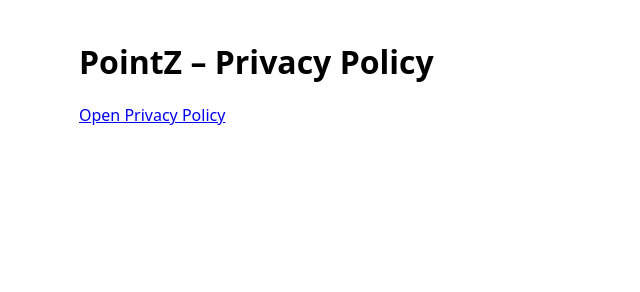
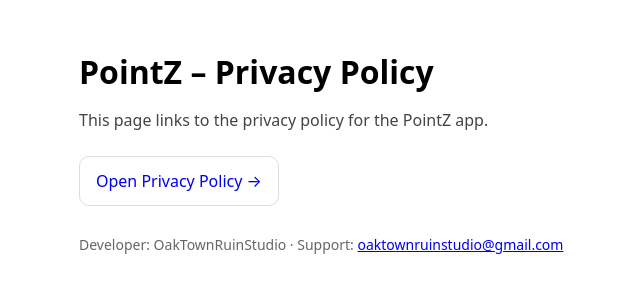
Before and after one commit to oaktownruinstudio/Pointz, a plain HTML site: page index.html in a window 1280 px wide. Shown: the whole page, without its empty margins (111-751 px from the left). Drawn offline with Linux system fonts and the light colour scheme.

Commit message:
Update index.html

```diff
--- a/index.html
+++ b/index.html
@@ -5,8 +5,19 @@
   <meta name="viewport" content="width=device-width, initial-scale=1" />
   <title>PointZ – Privacy Policy</title>
 </head>
-<body style="font-family: system-ui, sans-serif; max-width: 900px; margin: 40px auto; padding: 0 16px;">
-  <h1>PointZ – Privacy Policy</h1>
-  <p><a href="privacy.html">Open Privacy Policy</a></p>
+<body style="font-family: system-ui, -apple-system, Segoe UI, Roboto, sans-serif; max-width: 900px; margin: 48px auto; padding: 0 16px; line-height: 1.5;">
+  <h1 style="margin: 0 0 12px;">PointZ – Privacy Policy</h1>
+  <p style="margin: 0 0 24px; color: #444;">
+    This page links to the privacy policy for the PointZ app.
+  </p>
+
+  <a href="./privacy.html"
+     style="display: inline-block; padding: 12px 16px; border-radius: 10px; text-decoration: none; border: 1px solid #ddd;">
+    Open Privacy Policy →
+  </a>
+
+  <p style="margin-top: 28px; font-size: 14px; color: #666;">
+    Developer: OakTownRuinStudio · Support: <a href="mailto:oaktownruinstudio@gmail.com">oaktownruinstudio@gmail.com</a>
+  </p>
 </body>
 </html>
```
